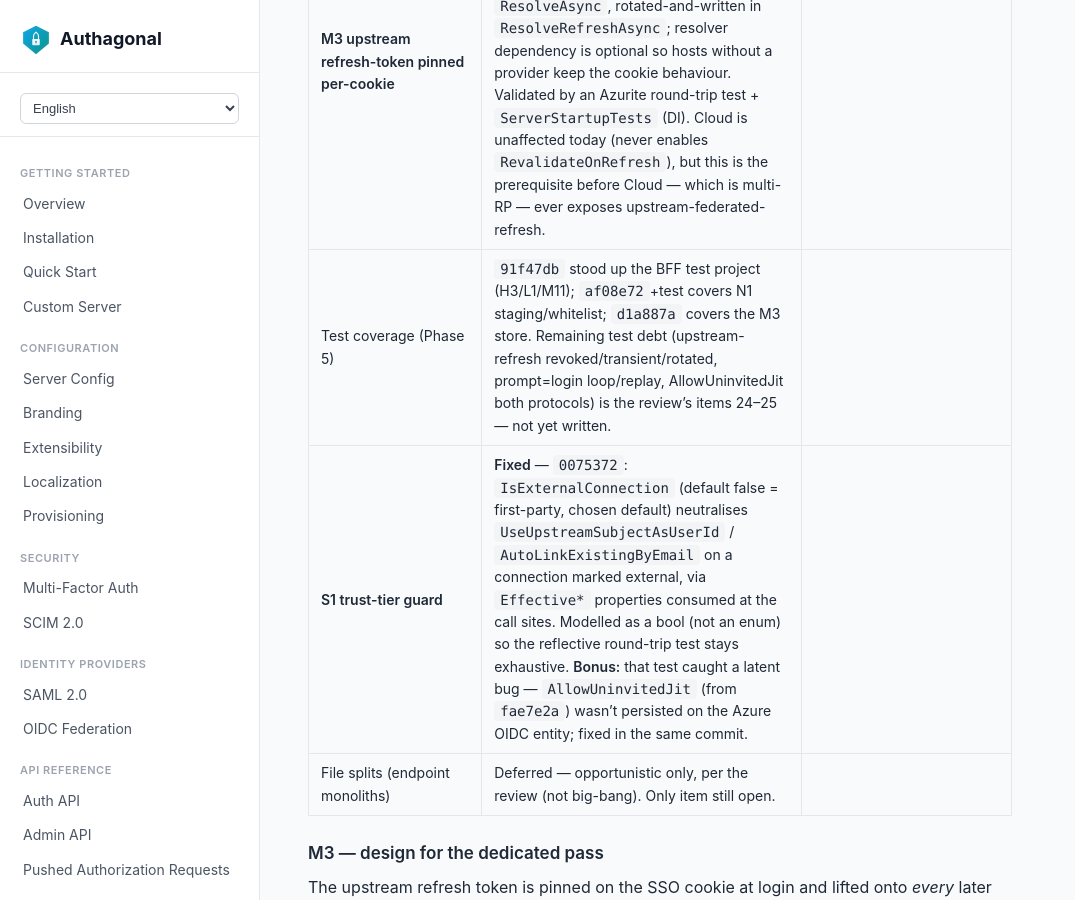
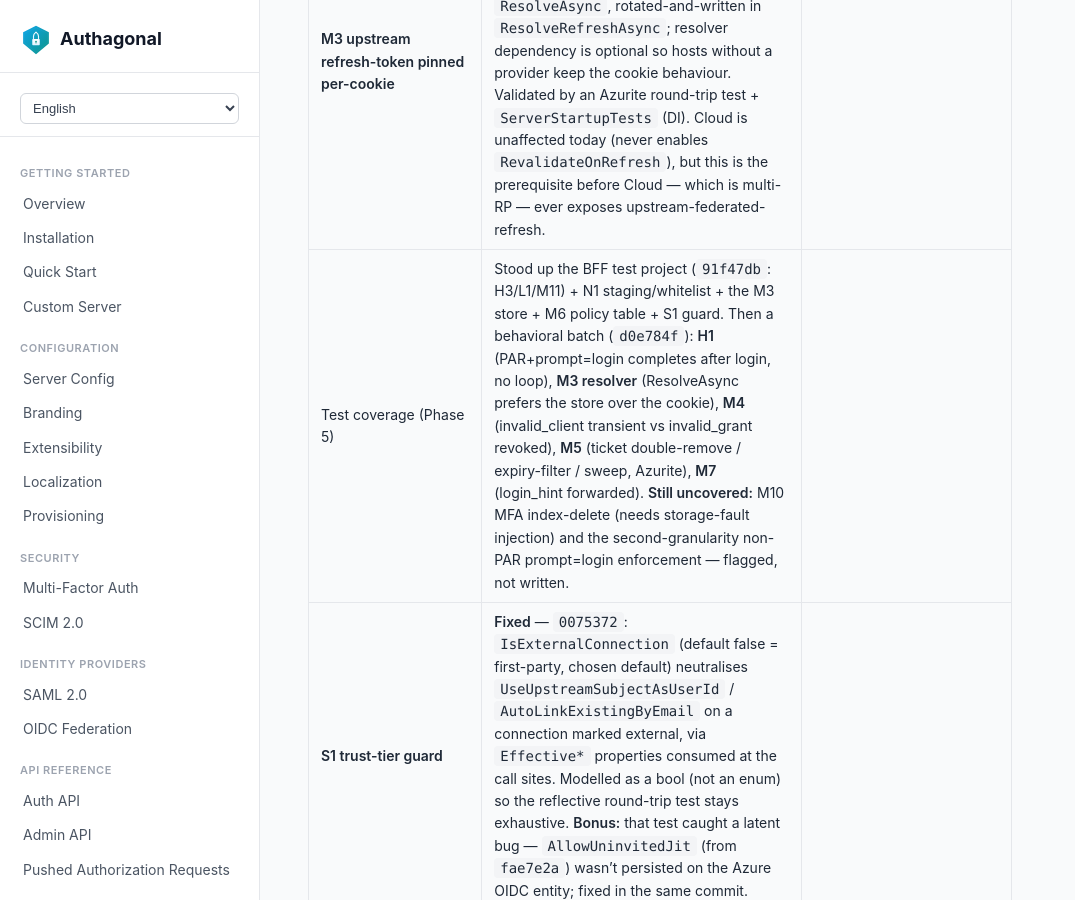
Before and after one commit to DrawboardLtd/authagonal, a Jekyll site: the page built from docs/review-2026-07-23-v0.10.0-HEAD.md, in a window 1280 px wide and 900 px high, scrolled down 3295 px. Shown: the whole window, without its empty margins (0-1075 px from the left). Built offline with Jekyll 4.4.1, drawn with Linux system fonts in a browser that asks for light colours; our own code applies the rules of GitHub Pages for plain Markdown files.

Commit message:
docs: record the H1/M3/M4/M5/M7 test batch in the addendum
Co-Authored-By: Claude Opus 4.8 <noreply@anthropic.com>

```diff
--- a/docs/review-2026-07-23-v0.10.0-HEAD.md
+++ b/docs/review-2026-07-23-v0.10.0-HEAD.md
@@ -46,7 +46,7 @@ Phase 3 (correctness) is next.
 | L-batch (L1–L14) | **Fixed** — `9bdc35f`: prefix segment-boundary, bulk-MFA parallel + truncation flag, InteractionPath validation, comment/doc/casing/naming nits, legacy-cookie removal TODO. |
 | S2 config-property growth | No action — the three inverted aliases are justified back-compat; noted only. |
 | **M3 upstream refresh-token pinned per-cookie** | **Fixed** — `d1a887a`: durable `IUpstreamRefreshTokenStore` keyed by `(user, connection, sid)`, Azure + Dynamo impls (token encrypted at rest), seeded at the callback, read in `ResolveAsync`, rotated-and-written in `ResolveRefreshAsync`; resolver dependency is optional so hosts without a provider keep the cookie behaviour. Validated by an Azurite round-trip test + `ServerStartupTests` (DI). Cloud is unaffected today (never enables `RevalidateOnRefresh`), but this is the prerequisite before Cloud — which is multi-RP — ever exposes upstream-federated-refresh. |
-| Test coverage (Phase 5) | `91f47db` stood up the BFF test project (H3/L1/M11); `af08e72`+test covers N1 staging/whitelist; `d1a887a` covers the M3 store. Remaining test debt (upstream-refresh revoked/transient/rotated, prompt=login loop/replay, AllowUninvitedJit both protocols) is the review's items 24–25 — not yet written. |
+| Test coverage (Phase 5) | Stood up the BFF test project (`91f47db`: H3/L1/M11) + N1 staging/whitelist + the M3 store + M6 policy table + S1 guard. Then a behavioral batch (`d0e784f`): **H1** (PAR+prompt=login completes after login, no loop), **M3 resolver** (ResolveAsync prefers the store over the cookie), **M4** (invalid_client transient vs invalid_grant revoked), **M5** (ticket double-remove / expiry-filter / sweep, Azurite), **M7** (login_hint forwarded). **Still uncovered:** M10 MFA index-delete (needs storage-fault injection) and the second-granularity non-PAR prompt=login enforcement — flagged, not written. |
 | **S1 trust-tier guard** | **Fixed** — `0075372`: `IsExternalConnection` (default false = first-party, chosen default) neutralises `UseUpstreamSubjectAsUserId` / `AutoLinkExistingByEmail` on a connection marked external, via `Effective*` properties consumed at the call sites. Modelled as a bool (not an enum) so the reflective round-trip test stays exhaustive. **Bonus:** that test caught a latent bug — `AllowUninvitedJit` (from `fae7e2a`) wasn't persisted on the Azure OIDC entity; fixed in the same commit. |
 | File splits (endpoint monoliths) | Deferred — opportunistic only, per the review (not big-bang). Only item still open. |
 
```
